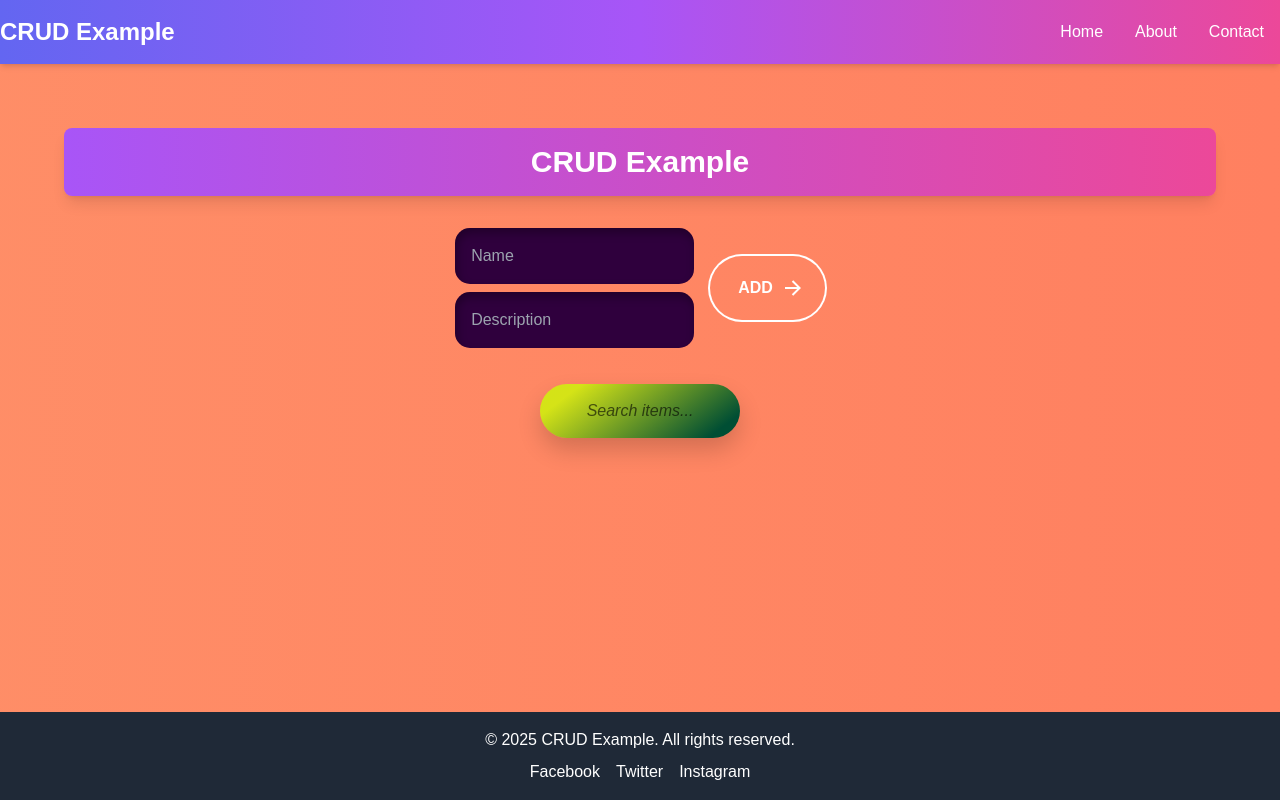
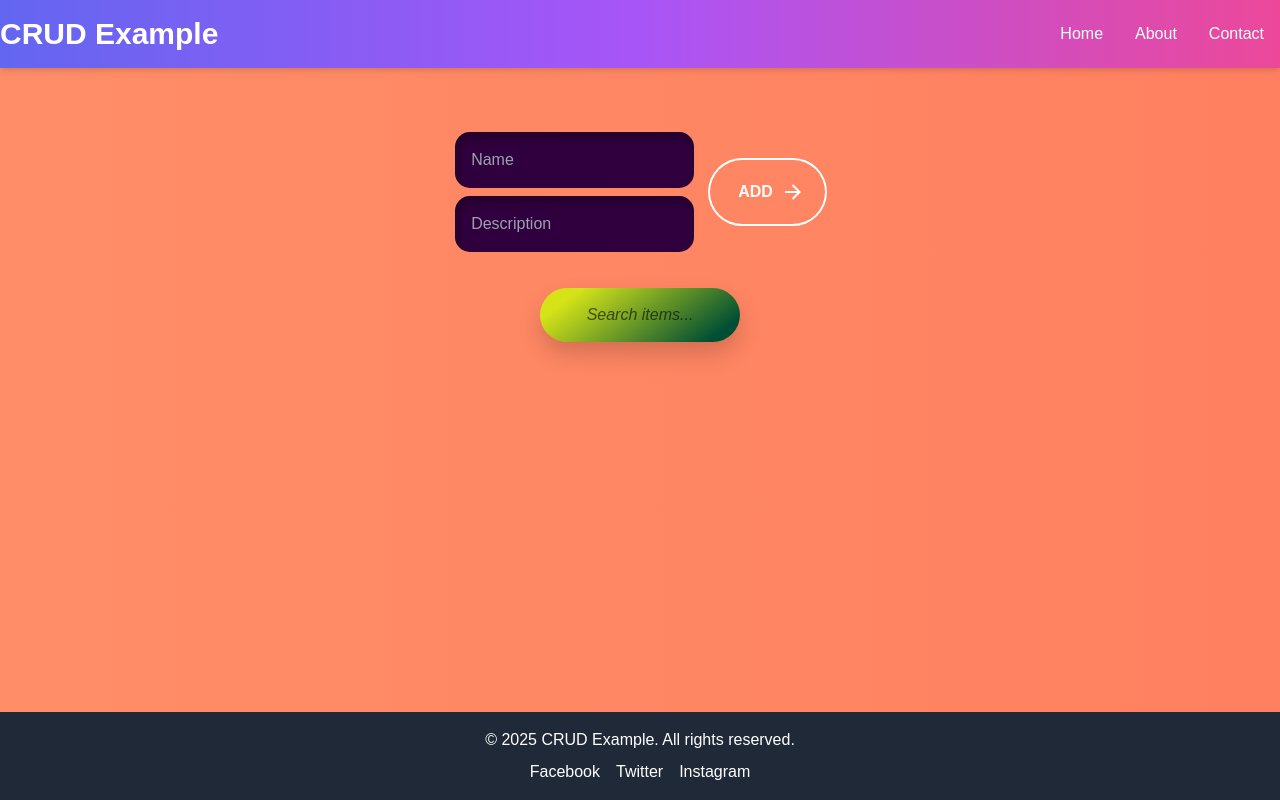
Before and after one commit to rafaelmm16/Next.js-CRUD, a Next.js app in the folder my-app/: page / in a window 1280 px wide. Built offline with nearby package versions, Linux system fonts and the light colour scheme.

Commit message:
✨ substituído o cabeçalho por um componente animado usando framer-motion; ajustado o título para melhor centralização

```diff
--- a/my-app/src/app/components/header.tsx
+++ b/my-app/src/app/components/header.tsx
@@ -1,17 +1,21 @@
+import { motion } from 'framer-motion';
 import React from 'react';
 
 const Header = () => {
     return (
-        <header className="bg-gradient-to-r from-indigo-500 via-purple-500 to-pink-500 text-white py-4 shadow-md">
+        <motion.header className="bg-gradient-to-r from-indigo-500 via-purple-500 to-pink-500 text-white py-4 shadow-md"
+            initial={{ opacity: 0, y: -20 }}
+            animate={{ opacity: 1, y: 0 }}
+            transition={{ duration: 0.8 }}>
             <div className="container mx-auto flex justify-between items-center">
-                <h1 className="text-2xl font-bold">CRUD Example</h1>
+                <h1 className="text-3xl font-bold text-center">CRUD Example</h1>
                 <nav>
                     <a href="#home" className="px-4 hover:underline">Home</a>
                     <a href="#about" className="px-4 hover:underline">About</a>
                     <a href="#contact" className="px-4 hover:underline">Contact</a>
                 </nav>
             </div>
-        </header>
+        </motion.header>
     );
 };
 
--- a/my-app/src/app/page.tsx
+++ b/my-app/src/app/page.tsx
@@ -121,14 +121,6 @@ export default function Home() {
     <Layout>
     <div className="dynamic-gradient-background">
       <div className="container mx-auto p-8 flex flex-col items-center">
-        <motion.header
-          className="bg-gradient-to-r from-purple-500 to-pink-500 text-white py-4 mb-8 w-full rounded-lg shadow-lg relative overflow-hidden"
-          initial={{ opacity: 0, y: -20 }}
-          animate={{ opacity: 1, y: 0 }}
-          transition={{ duration: 0.8 }}
-        >
-          <h1 className="text-3xl font-bold text-center">CRUD Example</h1>
-        </motion.header>
 
         <div className="mb-4 flex items-center">
           <div className="flex flex-col space-y-2">
```
